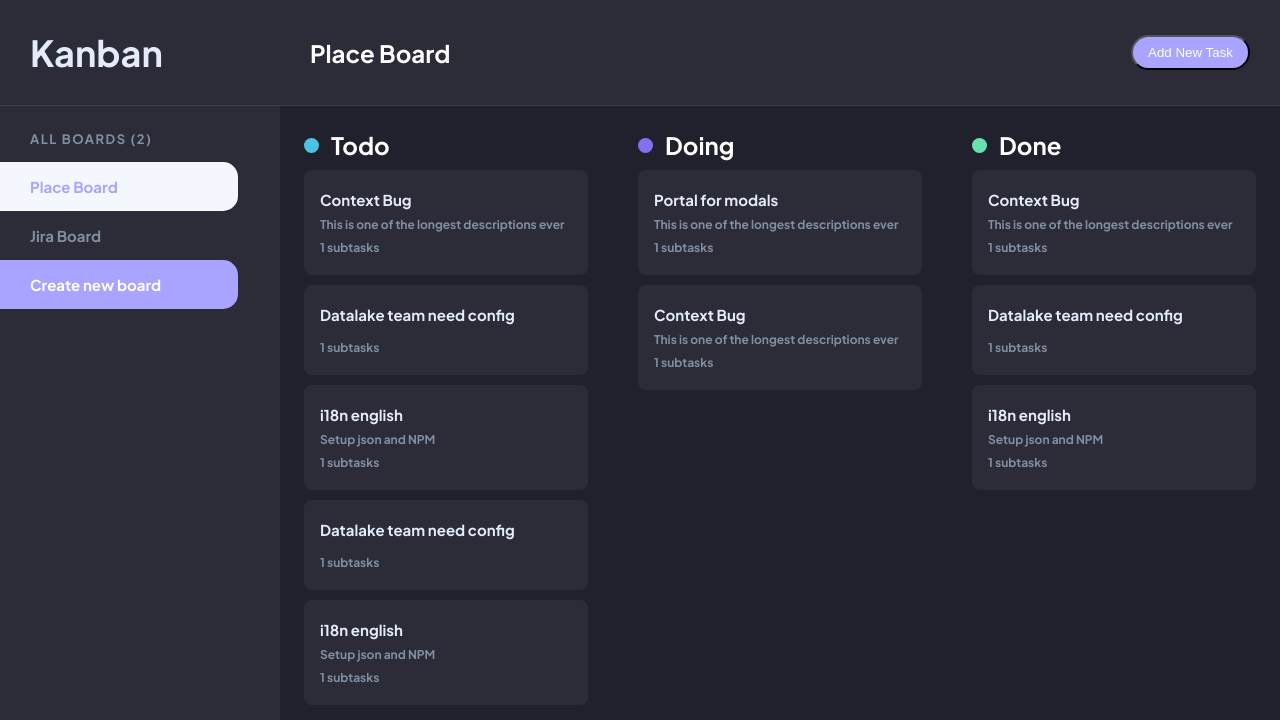
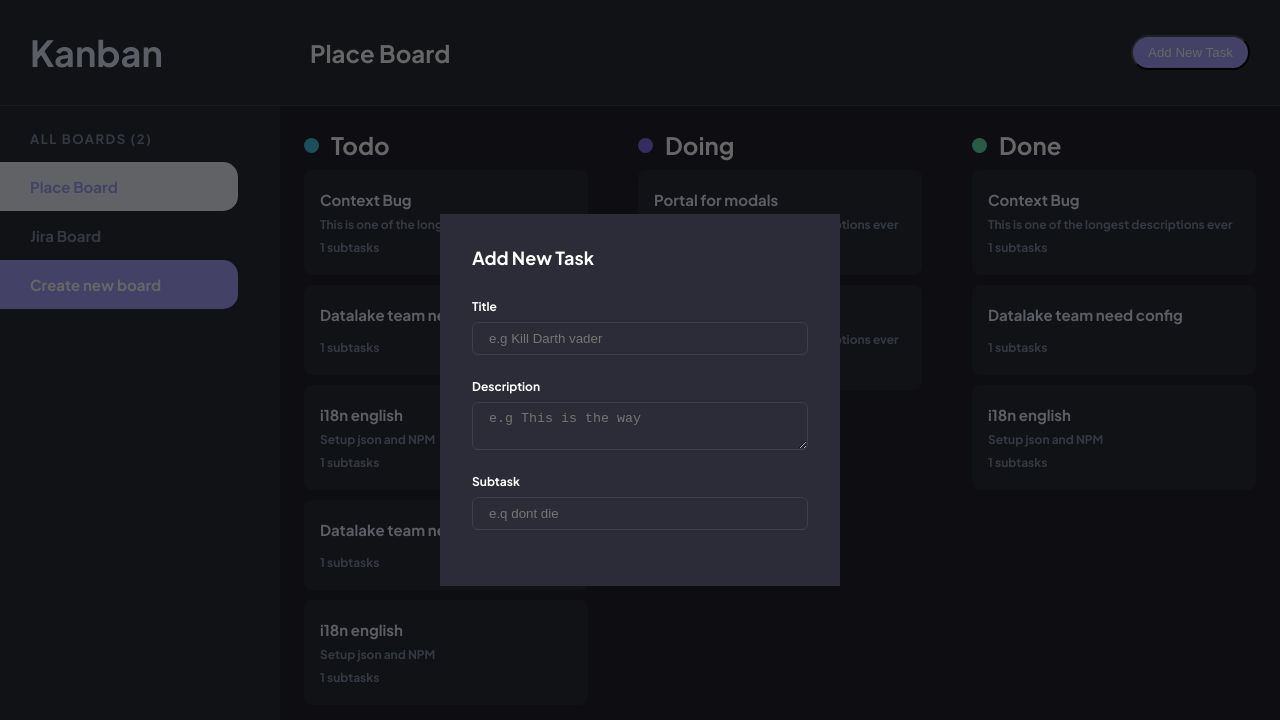
Before and after one commit to Rikard-Johansson97/kanban-board, a React (Vite) app: page / in a window 1280 px wide. Shown: the top 720 px of the page. Built offline with nearby package versions, Linux system fonts and the light colour scheme.

Commit message:
Added CreateTicket

```diff
--- a/src/App.tsx
+++ b/src/App.tsx
@@ -1,4 +1,5 @@
 import Board from "./components/Board/Board";
+import CreateTicket from "./components/CreateTicket/CreateTicket";
 import Navbar from "./components/NavBar/Navbar";
 import SideNav from "./components/SideNav/SideNav";
 
@@ -10,6 +11,7 @@ function App() {
         <SideNav />
         <Board />
       </main>
+      <CreateTicket />
     </div>
   );
 }
--- /dev/null
+++ b/src/components/CreateTicket/CreateTicket.scss
@@ -0,0 +1,45 @@
+.modal {
+  position: absolute;
+  height: 100vh;
+  width: 100vw;
+  background-color: rgba(0, 0, 0, 0.6);
+  display: flex;
+  justify-content: center;
+  align-items: center;
+
+  &-card {
+    padding: 32px;
+    width: min(100%, 400px);
+    background-color: var(--bg-gray);
+
+    h3 {
+      margin-bottom: 30px;
+    }
+  }
+
+  &-input-group {
+    margin-bottom: 24px;
+
+    label {
+      display: block;
+      margin-bottom: 8px;
+    }
+
+    input,
+    textarea {
+      width: 100%;
+      display: block;
+      background-color: transparent;
+      padding: 8px 16px;
+      border: 1px solid var(--bg-lines);
+      border-radius: 6px;
+      outline: none;
+      color: var(--text);
+      max-height: 200px;
+      resize: vertical;
+      &:focus {
+        border-color: var(--primary-dimmed);
+      }
+    }
+  }
+}
--- /dev/null
+++ b/src/components/CreateTicket/CreateTicket.tsx
@@ -0,0 +1,46 @@
+import React from "react";
+import "./CreateTicket.scss";
+
+const CreateTicket = () => {
+  return (
+    <div className='modal'>
+      <div className='modal-card'>
+        <h3 className='heading-l'>Add New Task</h3>
+        <div className='modal-input-group'>
+          <label htmlFor='title' className='body-m'>
+            Title
+          </label>
+          <input
+            type='text'
+            name='title'
+            id='title'
+            placeholder='e.g Kill Darth vader'
+          />
+        </div>
+        <div className='modal-input-group'>
+          <label htmlFor='Description' className='body-m'>
+            Description
+          </label>
+          <textarea
+            name='Description'
+            id='Description'
+            placeholder='e.g This is the way'
+          />
+        </div>
+        <div className='modal-input-group'>
+          <label htmlFor='Subtask' className='body-m'>
+            Subtask
+          </label>
+          <input
+            type='text'
+            name='Subtask'
+            id='Subtask'
+            placeholder='e.q dont die'
+          />
+        </div>
+      </div>
+    </div>
+  );
+};
+
+export default CreateTicket;
```
